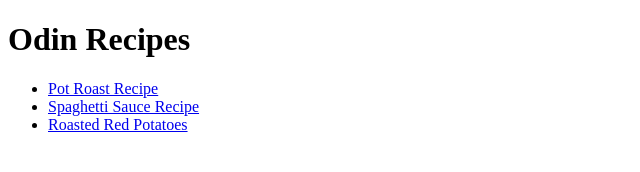
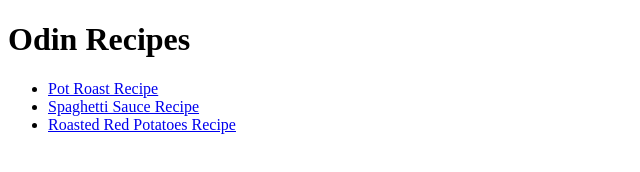
Before and after one commit to banor/odin-recipes, a plain HTML site: page index.html in a window 1280 px wide. Shown: the full height of the page, 0-640 px from the left. Drawn offline with Linux system fonts and the light colour scheme.

Commit message:
Add Recipe to end of Roasted Red Potatoes li

```diff
--- a/index.html
+++ b/index.html
@@ -9,7 +9,7 @@
         <ul>
             <li><a href="recipes/pot-roast.html">Pot Roast Recipe</a></li>
             <li><a href="recipes/spaghetti-sauce.html">Spaghetti Sauce Recipe</a></li>
-            <li><a href="recipes/roasted-potatoes.html">Roasted Red Potatoes</a></li>
+            <li><a href="recipes/roasted-potatoes.html">Roasted Red Potatoes Recipe</a></li>
         </ul>
     </body>
 </html>
```
